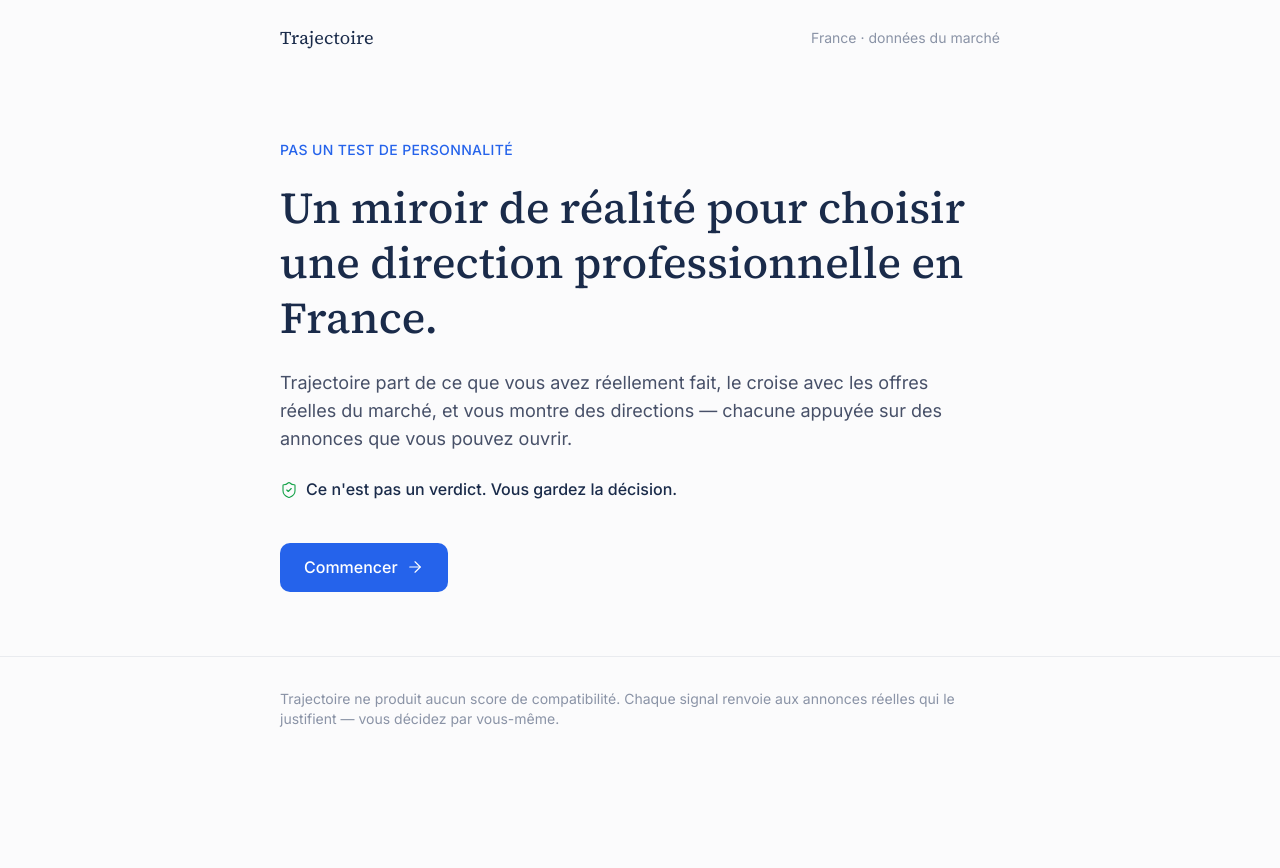
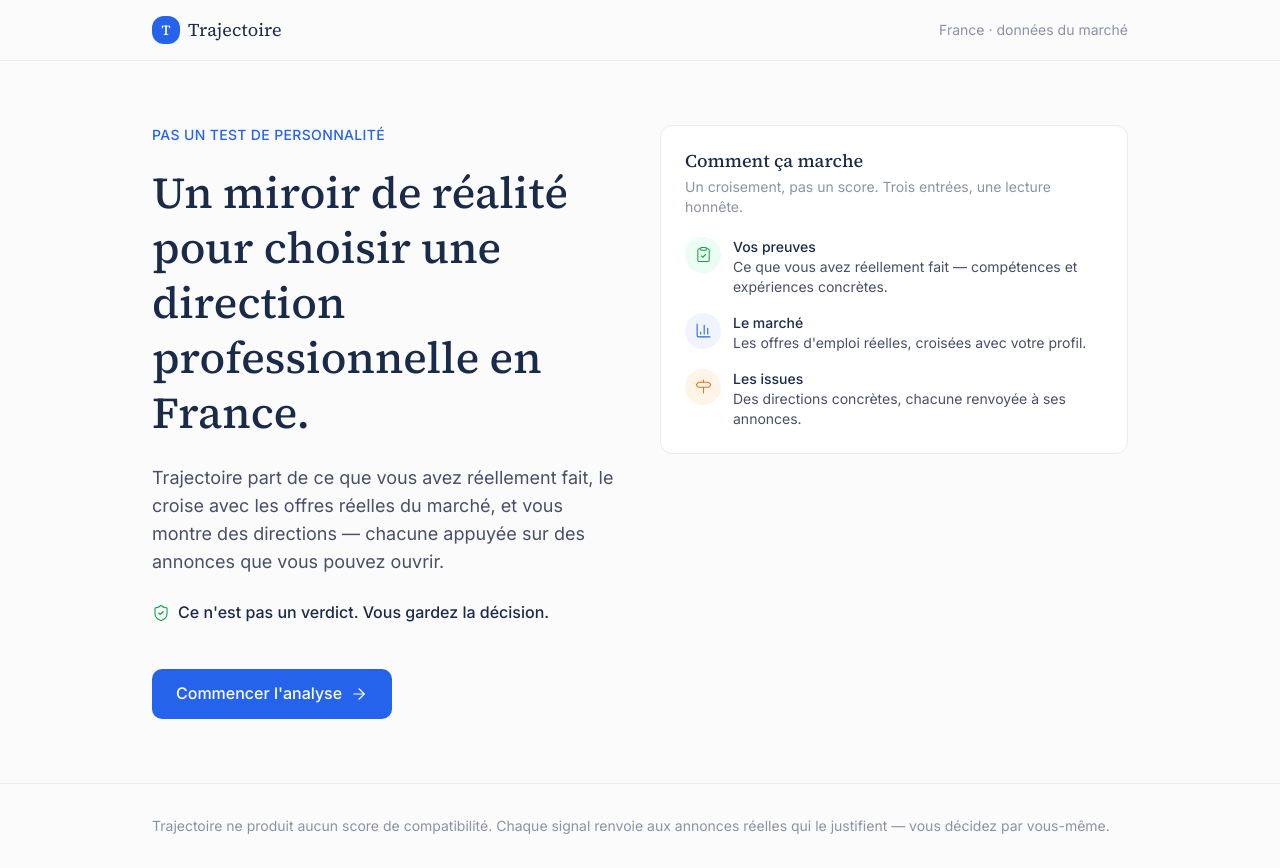
Before and after one commit to theWQLker/TRAjectoire-app, a Next.js app: page / in a window 1280 px wide. Before the commit the page ends 800 px from the top, so only its background shows below. Built offline with nearby package versions, Linux system fonts and the light colour scheme.

Commit message:
landing+quiz: mockup composition, honest content, real-flow stepper
Landing: hero + method card (no invented stats), single CTA, SiteHeader.
Quiz: numbered stepper reflecting Départ→5 chapters; logic untouched.

```diff
--- a/src/app/page.tsx
+++ b/src/app/page.tsx
@@ -1,32 +1,41 @@
 import Link from "next/link";
-import { ArrowRight, ShieldCheck } from "lucide-react";
+import {
+  ArrowRight,
+  ShieldCheck,
+  ClipboardCheck,
+  BarChart3,
+  Signpost,
+} from "lucide-react";
 import { NOT_A_VERDICT } from "@/lib/ui";
+import { SiteHeader } from "@/components/SiteHeader";
+import { IconCircle } from "@/components/IconCircle";
 
 /**
- * Landing — surface 1 (DESIGN_SPEC_LIGHT.md). One calm screen: serif hero, the
- * not-a-verdict line, a single CTA into the real quiz, one disclaimer footer.
- * No invented stats, no marketing sections, no app nav.
+ * Landing — surface 1. Mockup composition (hero + method card + footer), honest
+ * content only: NO invented market stats, NO auth, NO dual front doors (the
+ * domain-exploration path doesn't exist). One real CTA into the quiz. The method
+ * card explains the CROSSING, it makes no numeric claim.
  */
 export default function Landing() {
   return (
     <div className="flex min-h-full flex-col">
-      <header className="mx-auto flex w-full max-w-3xl items-center justify-between px-6 py-6">
-        <span className="font-serif text-lg text-navy">Trajectoire</span>
-        <span className="text-sm text-muted">France · données du marché</span>
-      </header>
+      <SiteHeader />
 
-      <main className="mx-auto flex w-full max-w-3xl flex-1 flex-col justify-center px-6 py-16">
+      <main className="mx-auto w-full max-w-5xl flex-1 px-6 py-16">
+        <div className="grid items-start gap-10 md:grid-cols-2">
+          {/* Hero */}
+          <div>
             <p className="mb-5 text-sm font-medium uppercase tracking-wide text-blue">
               Pas un test de personnalité
             </p>
-        <h1 className="font-serif text-[clamp(2rem,6vw,2.75rem)] leading-[1.15] text-navy">
+            <h1 className="font-serif text-[clamp(2rem,5vw,2.75rem)] leading-[1.15] text-navy">
               Un miroir de réalité pour choisir une direction professionnelle en
               France.
             </h1>
-        <p className="mt-6 max-w-2xl text-lg text-text">
-          Trajectoire part de ce que vous avez réellement fait, le croise avec
-          les offres réelles du marché, et vous montre des directions — chacune
-          appuyée sur des annonces que vous pouvez ouvrir.
+            <p className="mt-6 max-w-xl text-lg text-text">
+              Trajectoire part de ce que vous avez réellement fait, le croise
+              avec les offres réelles du marché, et vous montre des directions —
+              chacune appuyée sur des annonces que vous pouvez ouvrir.
             </p>
 
             <p className="mt-6 inline-flex items-center gap-2 text-text">
@@ -39,7 +48,7 @@ export default function Landing() {
                 href="/quiz"
                 className="group inline-flex items-center gap-2 rounded-card bg-blue px-6 py-3 font-medium text-white transition-colors hover:bg-[#1d4ed8]"
               >
-            Commencer
+                Commencer l&apos;analyse
                 <ArrowRight
                   size={18}
                   strokeWidth={1.5}
@@ -47,10 +56,52 @@ export default function Landing() {
                 />
               </Link>
             </div>
+          </div>
+
+          {/* Honest method card — explains the crossing, no numeric claim. */}
+          <aside className="rounded-[var(--radius-lg)] border border-border bg-surface p-6">
+            <h2 className="font-serif text-lg text-navy">Comment ça marche</h2>
+            <p className="mt-1 text-sm text-muted">
+              Un croisement, pas un score. Trois entrées, une lecture honnête.
+            </p>
+            <ul className="mt-5 space-y-4">
+              {(
+                [
+                  {
+                    icon: ClipboardCheck,
+                    tint: "green",
+                    t: "Vos preuves",
+                    d: "Ce que vous avez réellement fait — compétences et expériences concrètes.",
+                  },
+                  {
+                    icon: BarChart3,
+                    tint: "blue",
+                    t: "Le marché",
+                    d: "Les offres d'emploi réelles, croisées avec votre profil.",
+                  },
+                  {
+                    icon: Signpost,
+                    tint: "orange",
+                    t: "Les issues",
+                    d: "Des directions concrètes, chacune renvoyée à ses annonces.",
+                  },
+                ] as const
+              ).map(({ icon, tint, t, d }) => (
+                <li key={t} className="flex gap-3">
+                  <IconCircle icon={icon} tint={tint} />
+                  <div>
+                    <p className="text-sm font-medium text-navy">{t}</p>
+                    <p className="text-sm text-text">{d}</p>
+                  </div>
+                </li>
+              ))}
+            </ul>
+          </aside>
+        </div>
       </main>
 
       <footer className="border-t border-border">
-        <div className="mx-auto max-w-3xl px-6 py-8 text-sm text-muted">
+        <div className="mx-auto max-w-5xl px-6 py-8 text-sm text-muted">
           Trajectoire ne produit aucun score de compatibilité. Chaque signal
           renvoie aux annonces réelles qui le justifient — vous décidez par
           vous-même.
--- a/src/app/quiz/QuizFlow.tsx
+++ b/src/app/quiz/QuizFlow.tsx
@@ -1,7 +1,7 @@
 "use client";
 
 import { useState } from "react";
-import { ArrowRight } from "lucide-react";
+import { ArrowRight, CheckCircle2 } from "lucide-react";
 import {
   CATEGORIES,
   LEAN_OPTIONS,
@@ -247,14 +247,46 @@ export function QuizFlow() {
 
       {phase === "chapters" && (
         <>
-      {/* Progress: chapter position + a measured overall bar (not endless). */}
-      <div className="space-y-2">
+      {/* Numbered stepper — reflects the REAL flow: Départ (seed, done) →
+          chapters 1..N. Current chapter emphasized; done = quiet check; upcoming
+          = muted. The measured overall bar sits below (never endless). */}
+      <div className="space-y-3">
+        <ol className="flex flex-wrap items-center gap-x-3 gap-y-2 text-xs">
+          <li className="inline-flex items-center gap-1.5 text-muted">
+            <span className="inline-flex size-5 items-center justify-center rounded-full bg-green-soft text-green">
+              <CheckCircle2 size={13} strokeWidth={2} />
+            </span>
+            Départ
+          </li>
+          {CATEGORIES.map((c, i) => {
+            const state =
+              i < chapter ? "done" : i === chapter ? "current" : "todo";
+            return (
+              <li key={c.id} className="inline-flex items-center gap-1.5">
+                <span
+                  className={[
+                    "inline-flex size-5 items-center justify-center rounded-full text-[11px] font-medium",
+                    state === "current"
+                      ? "bg-blue text-white"
+                      : state === "done"
+                        ? "bg-green-soft text-green"
+                        : "bg-bg text-muted",
+                  ].join(" ")}
+                >
+                  {i + 1}
+                </span>
+                <span className={state === "current" ? "text-navy" : "text-muted"}>
+                  Chapitre {i + 1}
+                </span>
+              </li>
+            );
+          })}
+        </ol>
         <div className="flex items-baseline justify-between text-xs text-muted">
-          <span className="font-medium uppercase tracking-wide">
-            Chapitre {chapter + 1} / {total}
+          <span>
+            {chapterAnswered} / {chapterUnits} dans ce chapitre
           </span>
           <span>
-            {chapterAnswered} / {chapterUnits} dans ce chapitre ·{" "}
             {answeredCount} / {TOTAL_UNITS} au total
           </span>
         </div>
--- a/src/app/quiz/page.tsx
+++ b/src/app/quiz/page.tsx
@@ -1,25 +1,37 @@
 import Link from "next/link";
+import { ArrowLeft } from "lucide-react";
 import { QuizFlow } from "./QuizFlow";
+import { SiteHeader } from "@/components/SiteHeader";
 
 export const metadata = { title: "Quiz — Trajectoire" };
 
 export default function QuizPage() {
   return (
-    <main className="mx-auto max-w-2xl px-6 py-12">
+    <div className="flex min-h-full flex-col">
+      <SiteHeader
+        right={
+          <Link
+            href="/"
+            className="inline-flex items-center gap-1.5 text-muted hover:text-navy"
+          >
+            <ArrowLeft size={15} strokeWidth={1.5} />
+            Quitter et enregistrer
+          </Link>
+        }
+      />
+      <main className="mx-auto w-full max-w-2xl px-6 py-12">
         <header className="mb-10 space-y-2">
-        <Link href="/" className="font-serif text-base text-muted hover:text-navy">
-          Trajectoire
-        </Link>
           <h1 className="font-serif text-[32px] leading-tight text-navy">
             On part de vous, pas des métiers
           </h1>
           <p className="max-w-xl text-text">
-          Quelques questions sur votre façon de fonctionner et ce que vous savez
-          déjà faire. Pas de bonne réponse — c&apos;est ce qui rend les
+            Quelques questions sur votre façon de fonctionner et ce que vous
+            savez déjà faire. Pas de bonne réponse — c&apos;est ce qui rend les
             directions utiles.
           </p>
         </header>
         <QuizFlow />
       </main>
+    </div>
   );
 }
```
Lines whose indentation alone changed are shown as unchanged.
